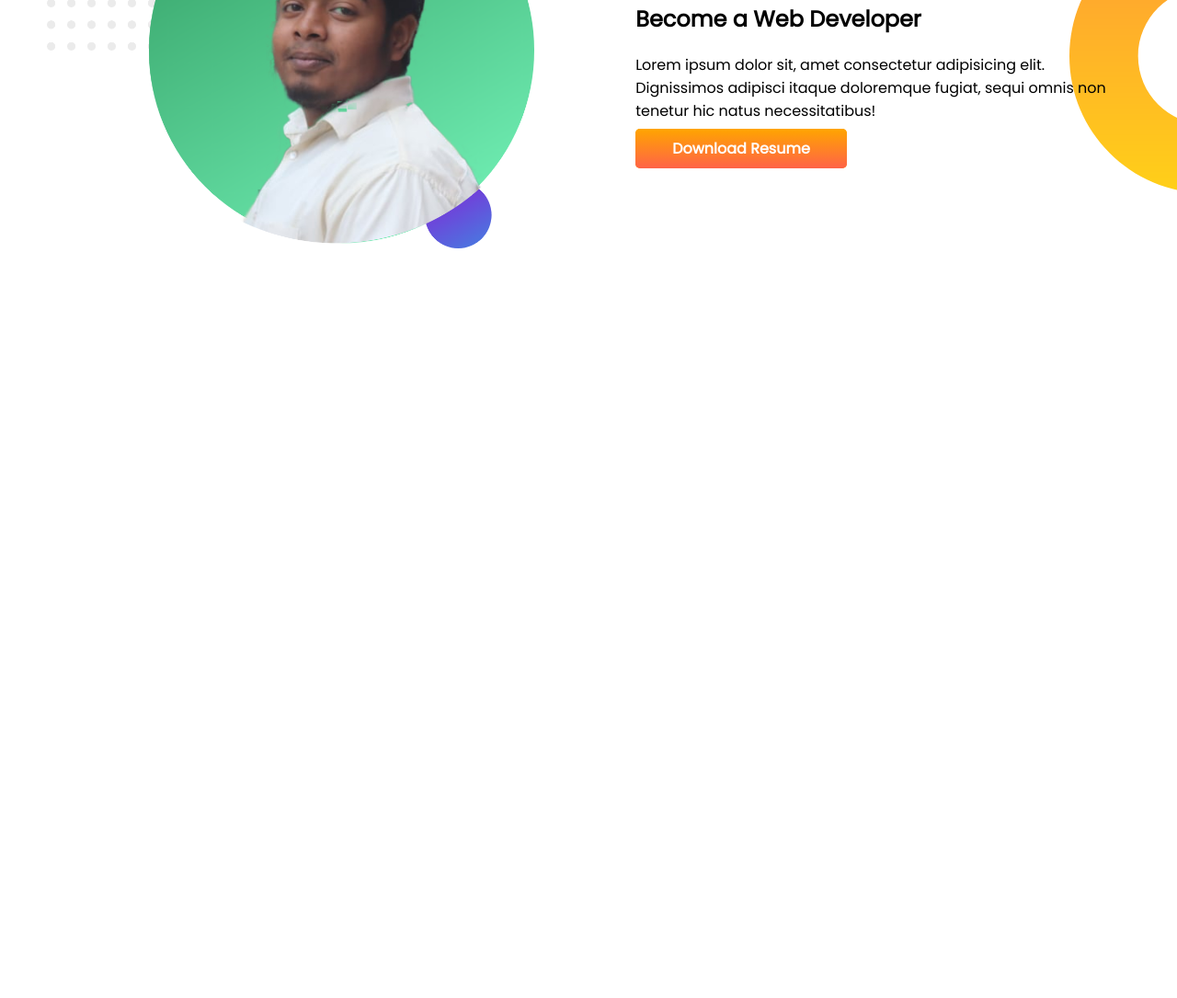
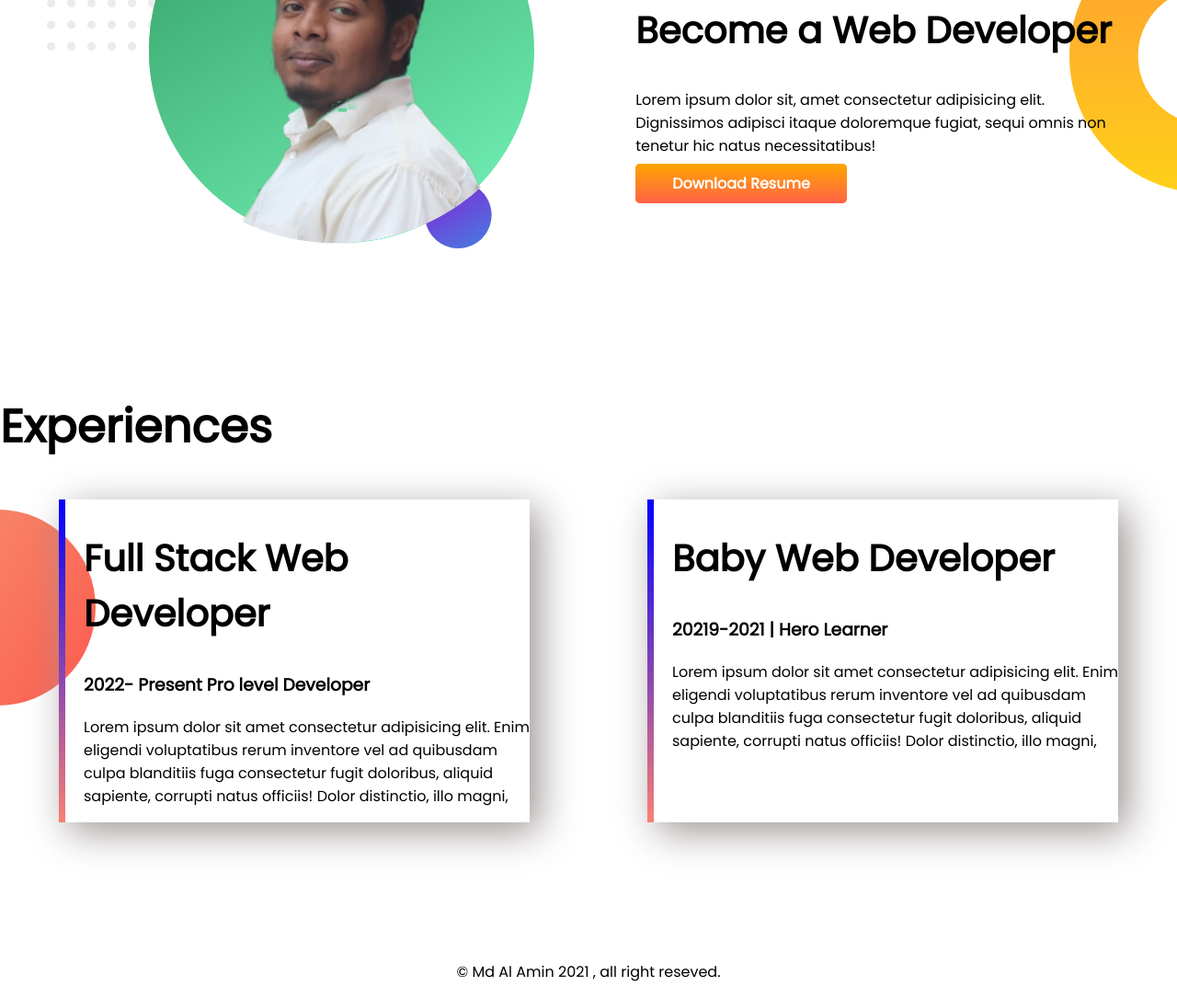
Before and after one commit to pro-alamin/developer-portfolio, a plain HTML site: page index.html in a window 1280 px wide. Shown: the part 768-1853 px from the top of the page at 92% size. Before the commit the page ends 1195 px from the top, so only its background shows below. Drawn offline with Linux system fonts and the light colour scheme.

Commit message:
all update

```diff
--- a/index.html
+++ b/index.html
@@ -14,7 +14,7 @@
 </head>
 
 <body>
-    <section class="top-banner">
+    <section class="top-banner flexible-container">
         <div class="half-width">
             <h1>Welcome To</h1>
             <h1>
@@ -39,7 +39,7 @@
         </div>
     </section>
 
-    <section class="dream-big">
+    <section class="dream-big flexible-container">
         <div class="half-width">
             <img src="images/profile2.png" alt="AL AMIN Profile 2">
         </div>
@@ -56,7 +56,32 @@
         </div>
     </section>
 
-
+    <section class="experience-area ">
+        <h1>Experiences</h1>
+        <div class="flexible-container">
+            <div id="full-experience" class="experience-item">
+                <h2>Full Stack Web Developer</h2>
+                <h3>2022- Present Pro level Developer</h3>
+                <p>
+                    Lorem ipsum dolor sit amet consectetur adipisicing elit. Enim eligendi voluptatibus rerum inventore
+                    vel ad quibusdam culpa blanditiis fuga consectetur fugit doloribus, aliquid sapiente, corrupti natus
+                    officiis! Dolor distinctio, illo magni,
+                </p>
+            </div>
+            <div id="baby-experience" class="experience-item">
+                <h2>Baby Web Developer</h2>
+                <h3>20219-2021 | Hero Learner</h3>
+                <p>
+                    Lorem ipsum dolor sit amet consectetur adipisicing elit. Enim eligendi voluptatibus rerum inventore
+                    vel ad quibusdam culpa blanditiis fuga consectetur fugit doloribus, aliquid sapiente, corrupti natus
+                    officiis! Dolor distinctio, illo magni,
+                </p>
+            </div>
+        </div>
+    </section>
+    <footer>
+        <p>© Md Al Amin 2021 , all right reseved.</p>
+    </footer>
 </body>
 
 </html>
--- a/style.css
+++ b/style.css
@@ -5,10 +5,14 @@ body{
 h1{
     font-size: 50px;
 }
+h2{
+    font-size: 40px;
+}
+
 .orange-color{
     color: orange;
 }
-section{
+.flexible-container{
     display: flex;
     margin-bottom: 150px;
 }
@@ -16,7 +20,7 @@ section{
     width: 50%;
     padding-left: 4%;
 }
-.half-width imG{
+.half-width img{
     width: 90%;
 }
 .link-button{
@@ -42,3 +46,32 @@ section{
 .blog-p{
     padding-right: 50px;
 }
+.experience-area{
+    background-image: url(images/exp-bg.png);
+    background-repeat: no-repeat;
+    background-position: left;
+
+}
+.experience-item{
+    width: 40%;
+    margin-left: 5%;
+    margin-right: 5%;
+    border-radius: 10ox;
+    box-shadow: 10PX 10PX 40PX rgb(156, 148, 147);
+    padding-left: 20PX;
+
+}
+#baby-experience{
+    border-left: 7px solid;
+    border-image: linear-gradient(blue, salmon);
+    border-image-slice: 1;
+}
+
+#full-experience{
+    border-left: 7px solid;
+    border-image: linear-gradient(blue, salmon);
+    border-image-slice: 1;
+}
+footer p{
+    text-align: center;
+}
```
